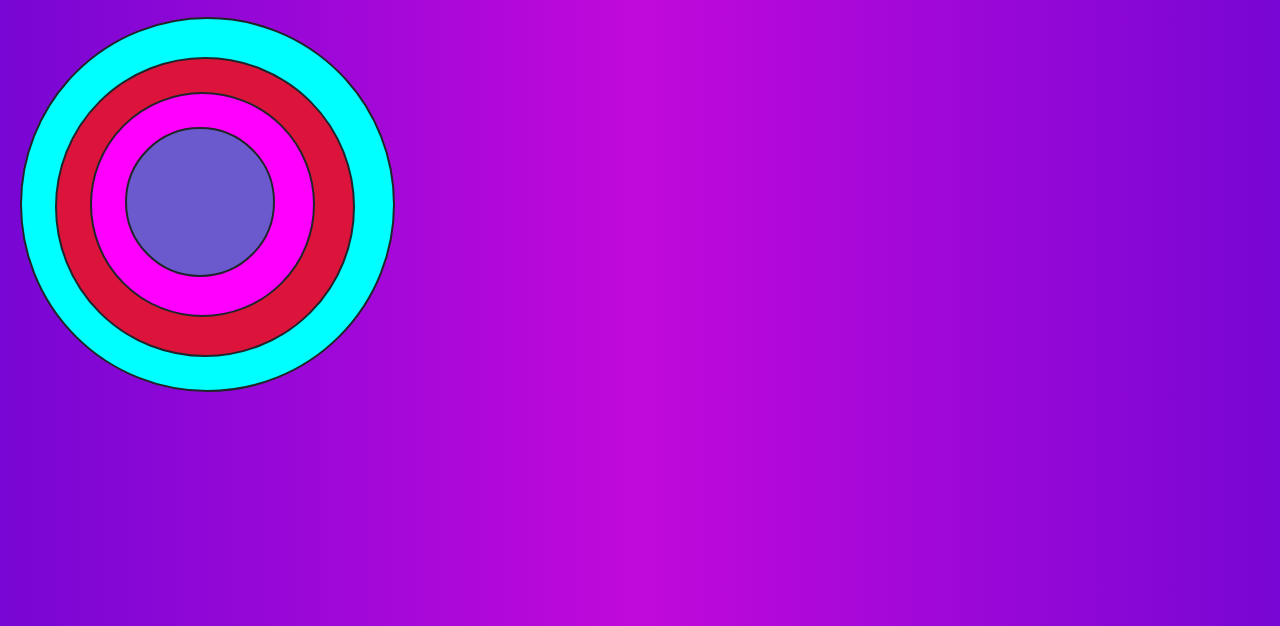
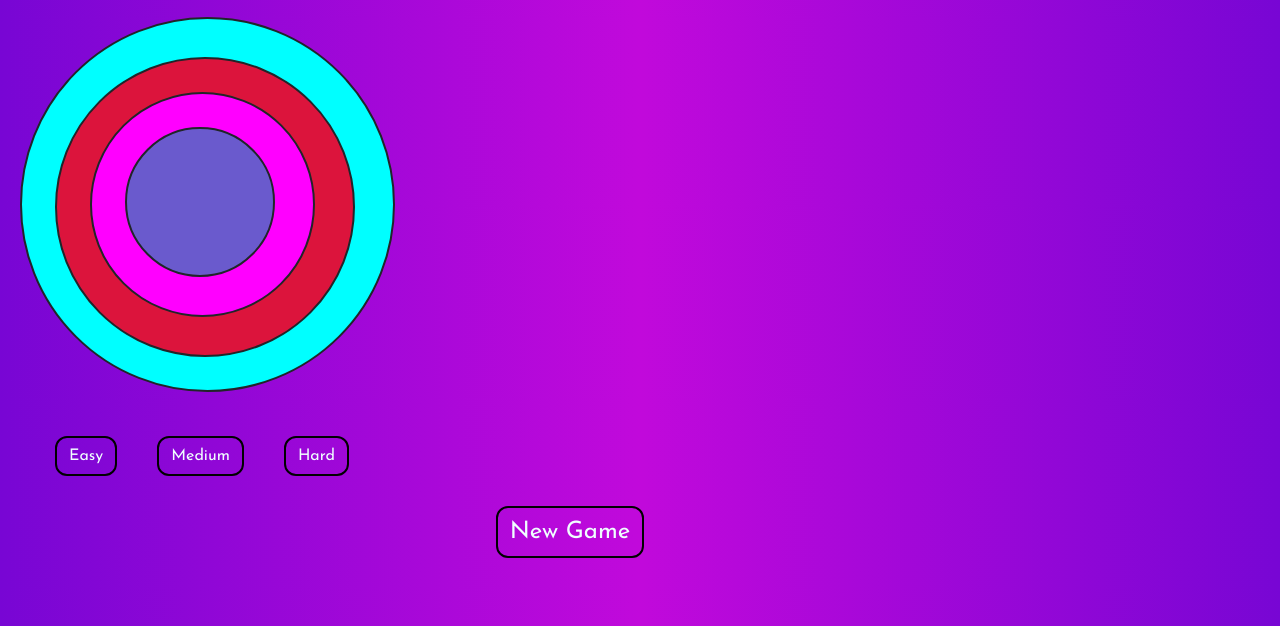
Before and after one commit to ABaron21/Project-2, a plain HTML site: page memorycircle.html in a window 1280 px wide. Shown: the part 174-800 px from the top of the page. Drawn offline with nearby package versions, Linux system fonts and the light colour scheme.

Commit message:
Add difficulty and new game button

```diff
--- a/assets/css/game-style.css
+++ b/assets/css/game-style.css
@@ -30,10 +30,11 @@ p,span,i{
     transition: all 0.5s;
 }
 .btn--curve{
-    border: 2.5px solid;
+    border: 2.5px solid black;
     border-radius: 12px;
     font-size: 1rem;
     margin: 10px 20px;
+    color: #f0ffff;
 }
 
 /* --MatheMania-- */
@@ -101,3 +102,11 @@ p,span,i{
     top: 110px;
     background-color: #6a5acd;
 }
+.circle-controls{
+    position: absolute;
+    top: 600px;
+}
+.btn-newgame{
+    margin: 20px auto;
+    font-size: 1.5rem;
+}
--- a/memorycircle.html
+++ b/memorycircle.html
@@ -20,10 +20,21 @@
     <h5 class="text-center">(Circle Edition)</h5>
 
     <div class="container circle-area">
-        <div class="circle circle-one"></div>
-        <div class="circle circle-two"></div>
-        <div class="circle circle-three"></div>
-        <div class="circle circle-four"></div>
+        <div class="circle circle-one" id="circle1"></div>
+        <div class="circle circle-two" id="circle2"></div>
+        <div class="circle circle-three" id="circle3"></div>
+        <div class="circle circle-four" id="circle4"></div>
+    </div>
+
+    <div class="container circle-controls">
+        <div class="row difficulty-area">
+            <div class=""><button class="btn btn--curve">Easy</button></div>
+            <div class=""><button class="btn btn--curve">Medium</button></div>
+            <div class=""><button class="btn btn--curve">Hard</button></div>
+        </div>
+        <div class="row">
+            <button class="btn btn--curve btn-newgame">New Game</button>
+        </div>
     </div>
 
     <!--Scripts-->
```
